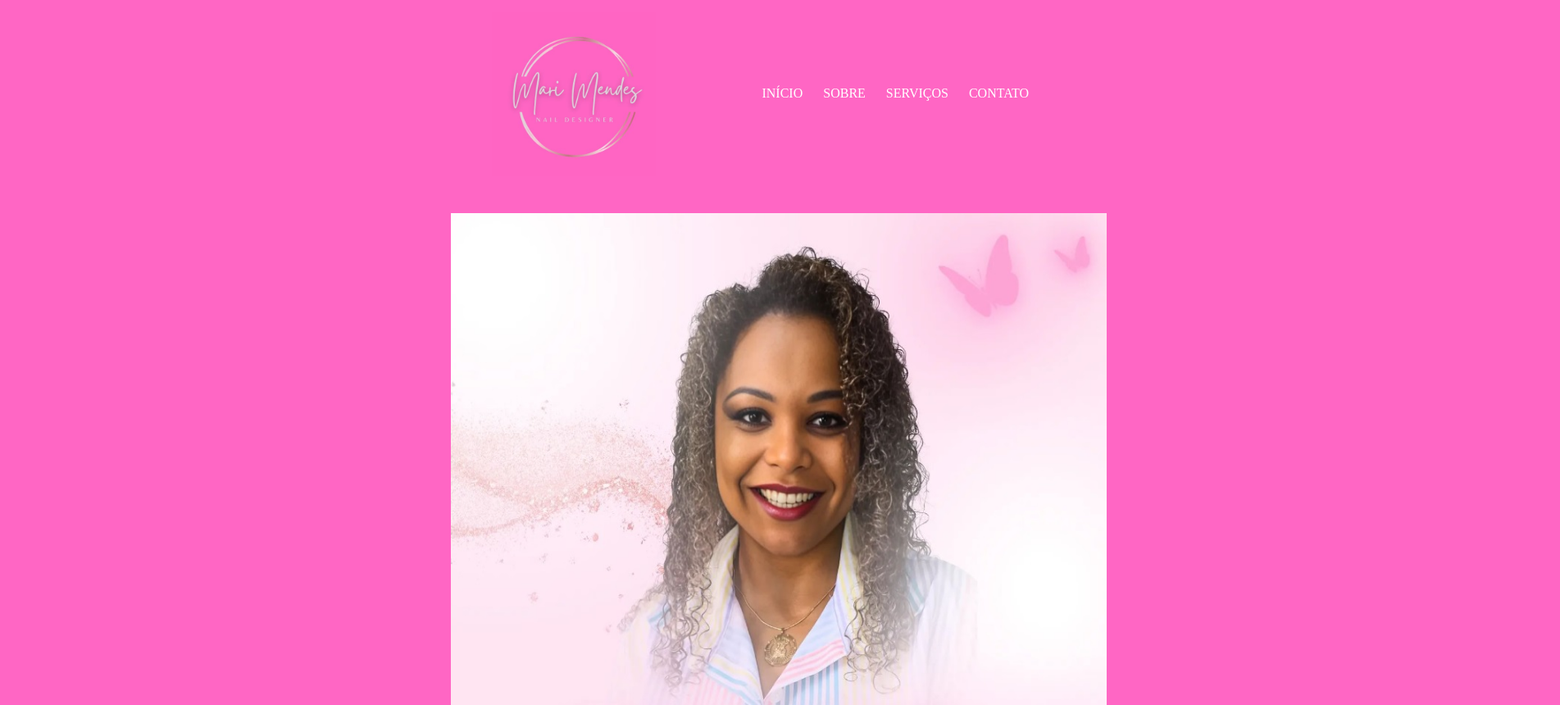
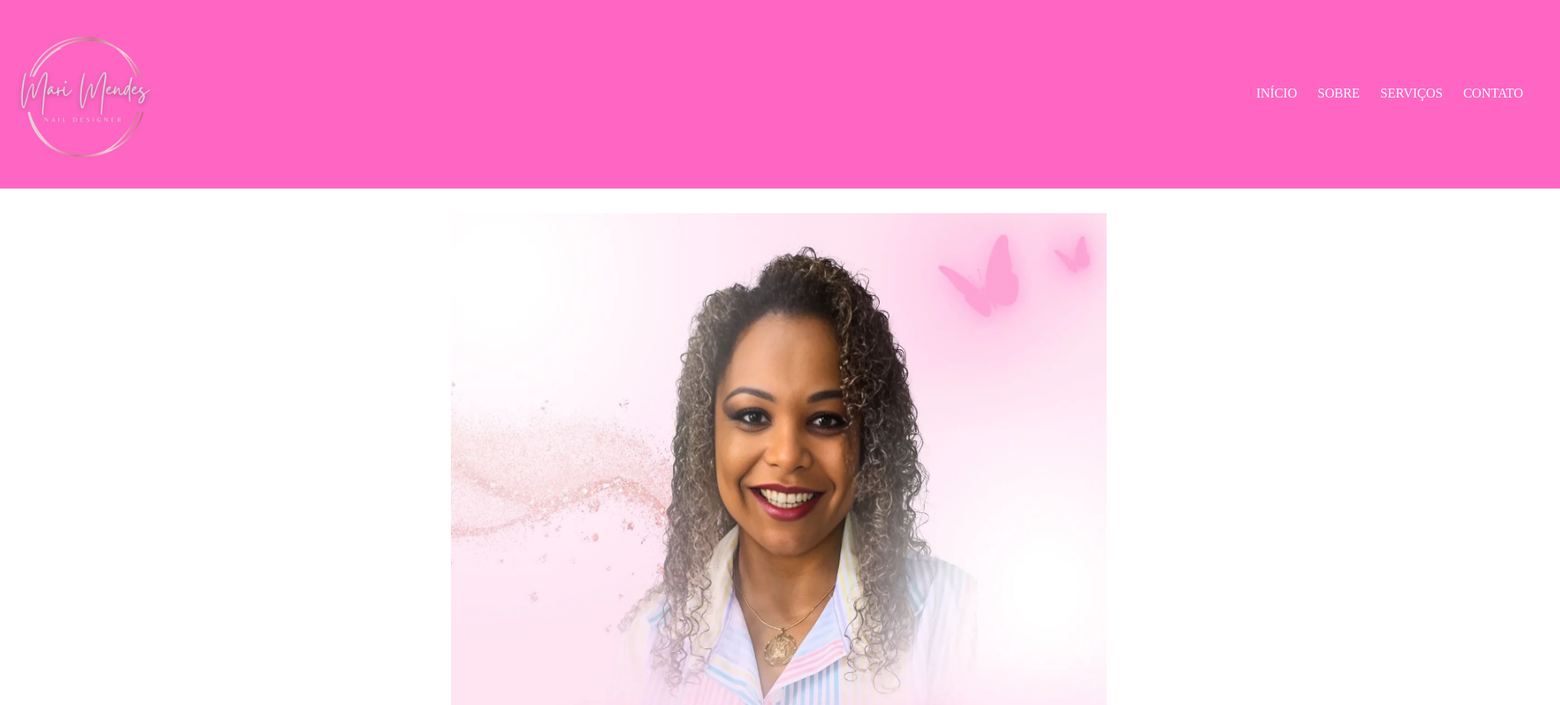
Before and after one commit to jess-bp/MariMendes, a plain HTML site: page sobre.html in a window 1280 px wide. Shown: the top 860 px of the page at 82% size, 1903 px wide, since content can reach past the window. Drawn offline with Linux system fonts and the light colour scheme.

Commit message:
atualização

```diff
--- a/css/sobre.css
+++ b/css/sobre.css
@@ -1,5 +1,5 @@
 body {
-    background-color:#FF66C4;
+    background-color:#FFf;
     height: 500px;
 }
 
@@ -10,10 +10,9 @@ a:link, a:active, a:visited {
 
 header{
     padding: 15px 0;
-    height:  200px;
-    width: 700px;
+    height: 200px;
+    width: 1903px;
     background-color: #FF66C4;
-    margin-left: 600px;
 }
 
 .logo {
@@ -51,7 +50,7 @@ nav ul li a:link {
     margin-top: 30px;
     margin-left: 550px;
     position: absolute;
-
+    background-color: #fff;
 }
 
 .sobre {
```
Also changed, not shown: sobre.html (+0 -1 lines).
